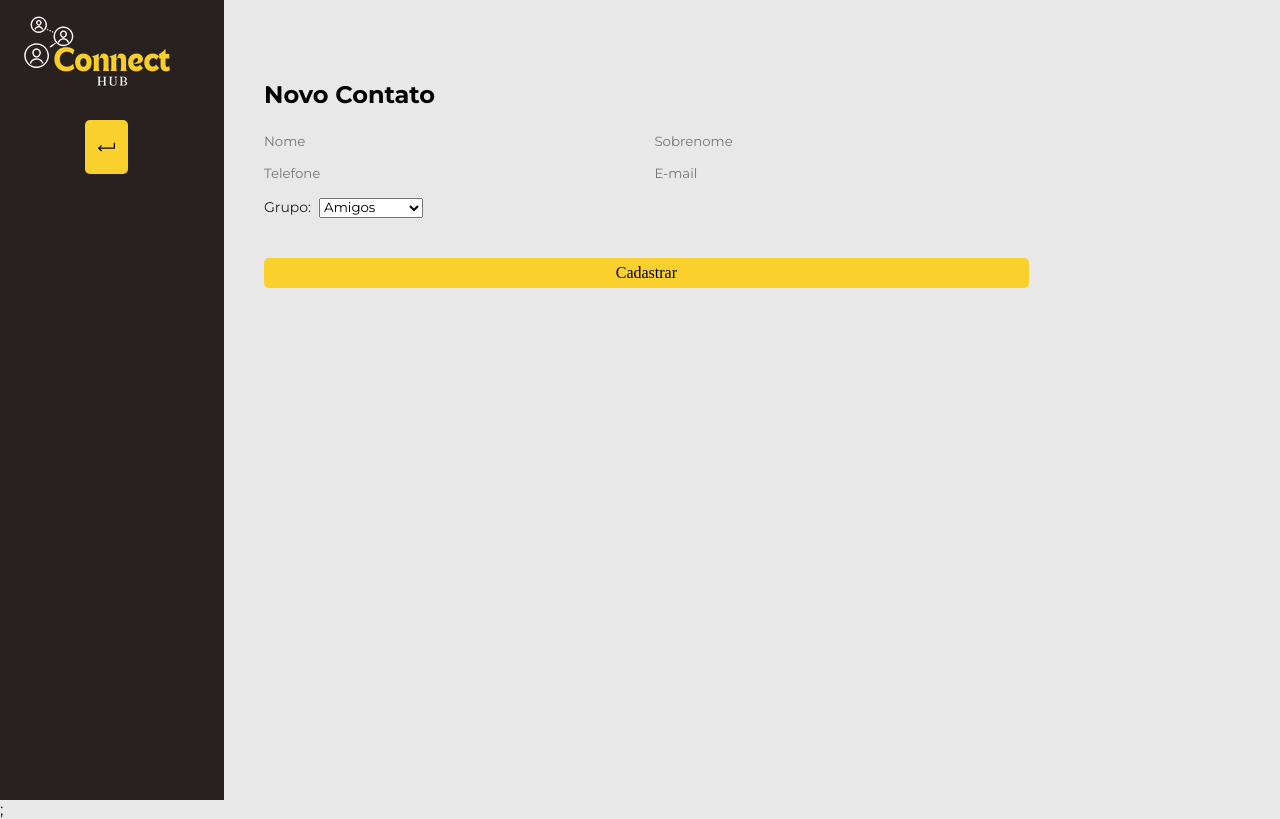
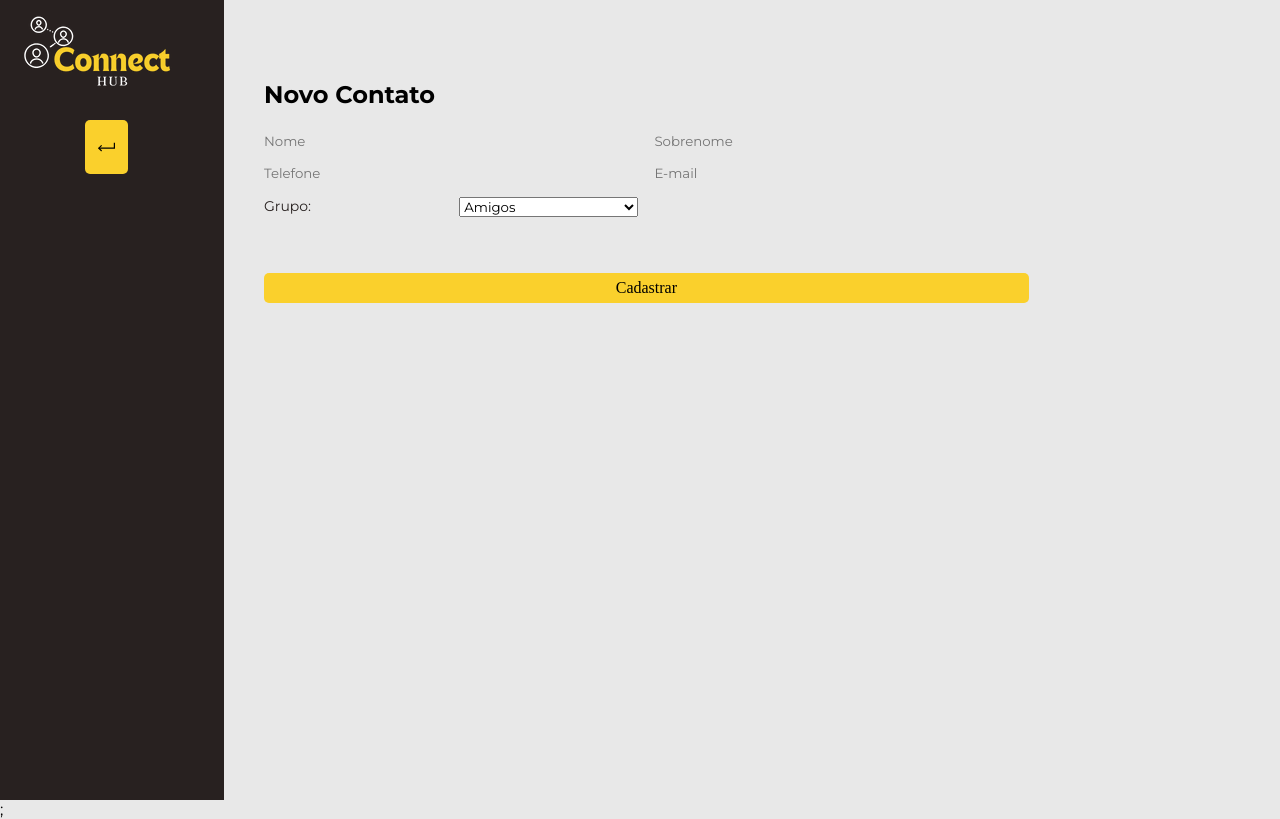
Before and after one commit to analoosena/lista-contatos-react-redux, a React (Vite) app: page /cadastro in a window 1280 px wide. Built offline with nearby package versions, Linux system fonts and the light colour scheme; a web font is replaced by a local one.

Commit message:
fixing all mess

```diff
--- a/src/containers/AbaNvContato/index.tsx
+++ b/src/containers/AbaNvContato/index.tsx
@@ -1,7 +1,7 @@
 import InputMask from "react-input-mask";
 
 import { BotaoCadastrar, ContainerContatoNv } from "../../styles";
-import { useState } from "react";
+import { FormEvent, useState } from "react";
 import { useDispatch } from "react-redux";
 
 import { adicionarContato } from "../../redux/reducers/lista";
@@ -11,18 +11,28 @@ const NovoContatoNumber = () => {
   const [sobrenome, setSobrenome] = useState("");
   const [tele, setTele] = useState("");
   const [oemail, setOEmail] = useState("");
-  const [ogrupo, setOGrupo] = useState("amigos");
+  const [ogrupo, setOGrupo] = useState<
+    "amigos" | "familia" | "trabalho" | "emergencia" | "favoritos"
+  >("amigos");
 
   const dispatch = useDispatch();
 
   const cadastrarContato = (evento: FormEvent) => {
     evento.preventDefault();
 
+    const telSemString = tele.replace(/\D/g, "");
+    const telefoneNumber = Number(telSemString);
+
     const contatoAdd = {
-      nomeCompleto: `${nome}${sobrenome}`.trim(),
-      telefone: tele,
+      nomeCompleto: `${nome} ${sobrenome}`.trim(),
+      telefone: telefoneNumber,
       email: oemail,
-      grupo: ogrupo,
+      grupo: ogrupo as
+        | "amigos"
+        | "familia"
+        | "trabalho"
+        | "emergencia"
+        | "favoritos",
       id: Math.random(), //Gera um id unico
     };
     dispatch(adicionarContato(contatoAdd));
@@ -31,6 +41,7 @@ const NovoContatoNumber = () => {
     setTele("");
     setOEmail("");
     setOGrupo("amigos");
+    console.log(contatoAdd);
   };
 
   return (
@@ -38,11 +49,13 @@ const NovoContatoNumber = () => {
       <ContainerContatoNv>
         <h1>Novo Contato</h1>
         <form onSubmit={cadastrarContato}>
+          <div>
             <input
               type="text"
               placeholder="Nome"
               value={nome}
               onChange={(ev) => setNome(ev.target.value)}
+              required
             />
             <input
               type="text"
@@ -55,6 +68,7 @@ const NovoContatoNumber = () => {
               placeholder="Telefone"
               value={tele}
               onChange={(ev) => setTele(ev.target.value)}
+              required
             ></InputMask>
             <input
               type="email"
@@ -63,8 +77,22 @@ const NovoContatoNumber = () => {
               onChange={(ev) => setOEmail(ev.target.value)}
             />
             <div>
-            <label htmlFor="">Grupo:</label>
-            <select value={ogrupo} id="grupo">
+              <label htmlFor="grupo">Grupo:</label>
+              <select
+                value={ogrupo}
+                id="grupo"
+                onChange={(ev) =>
+                  setOGrupo(
+                    ev.target.value as
+                      | "amigos"
+                      | "familia"
+                      | "trabalho"
+                      | "emergencia"
+                      | "favoritos"
+                  )
+                }
+                required
+              >
                 <option value="amigos">Amigos</option>
                 <option value="familia">Família</option>
                 <option value="trabalho">Trabalho</option>
@@ -72,8 +100,10 @@ const NovoContatoNumber = () => {
                 <option value="favoritos">Favoritos</option>
               </select>
             </div>
+          </div>
+
+          <BotaoCadastrar type="submit">Cadastrar</BotaoCadastrar>
         </form>
-        <BotaoCadastrar>Cadastrar</BotaoCadastrar>
       </ContainerContatoNv>
     </>
   );
--- a/src/styles/index.ts
+++ b/src/styles/index.ts
@@ -86,10 +86,12 @@ export const ContainerContatoNv = styled.div`
     font-size: 24px;
   }
   form {
-    display: grid;
-    grid-template-columns: 1fr 1fr;
-    grid-gap: 16px;
-    margin-bottom: 16px;
+    div {
+      display: grid;
+      grid-template-columns: 1fr 1fr;
+      grid-gap: 16px;
+      margin-bottom: 16px;
+    }
   }
   input {
     border-bottom: 1px solid #000;
@@ -104,7 +106,8 @@ export const ContainerContatoNv = styled.div`
       border-bottom: ${variaveis.amarelo} solid 3px;
     }
   }
-  label, option{
+  label,
+  option {
     font-size: 14px;
     padding-right: 8px;
     color: ${variaveis.marrom};
```
Lines whose indentation alone changed are shown as unchanged.
